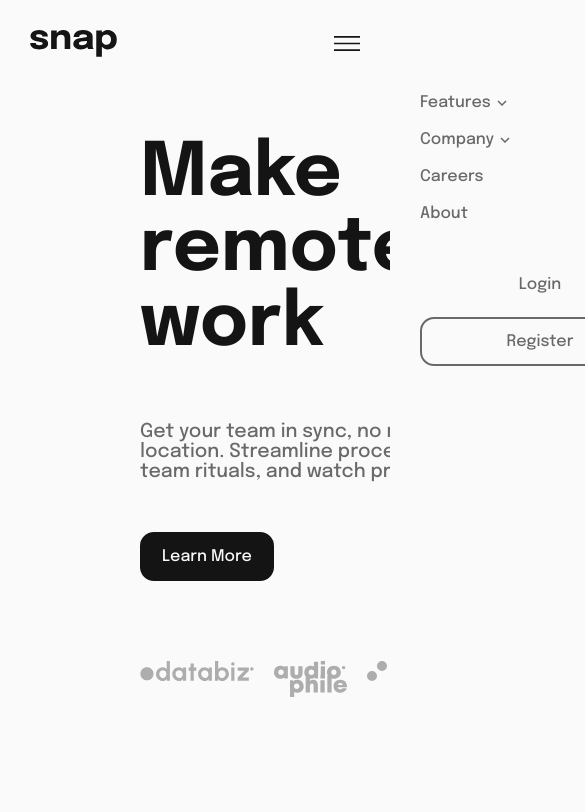
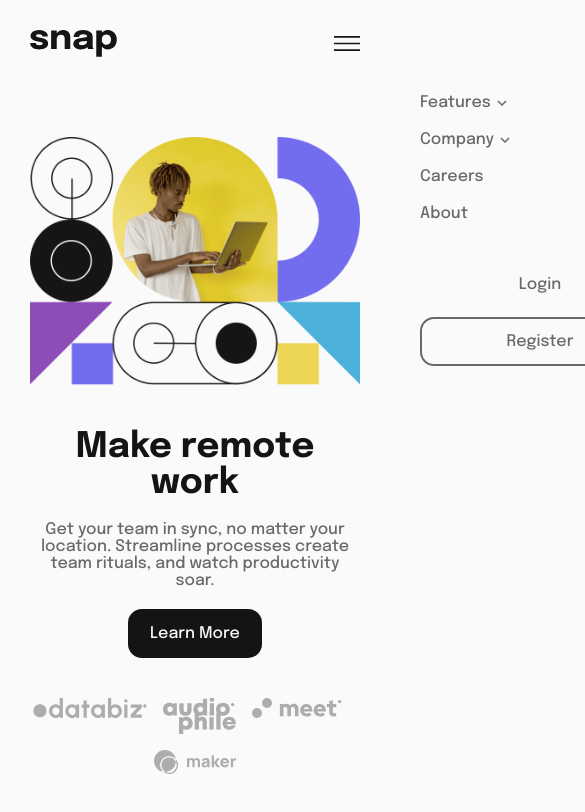
Before and after one commit to tymino/frontendmentor_intro-section-with-dropdown-navigation, a Vue app: page / in a window 390 px wide. Shown: the top 812 px of the page, 585 px wide, since content can reach past the window. Built offline with nearby package versions, Linux system fonts and the light colour scheme.

Commit message:
mobile style

```diff
--- a/src/components/Content.vue
+++ b/src/components/Content.vue
@@ -2,7 +2,7 @@
   <div class="content">
     <my-information />
     <picture class="content__picture">
-      <source srcset="/images/image-hero-desktop.png" media="(min-width: 800px)" />
+      <source srcset="/images/image-hero-desktop.png" media="(min-width: 1000px)" />
       <img class="content__image" src="/images/image-hero-mobile.png" alt="hero" />
     </picture>
   </div>
@@ -19,7 +19,7 @@ export default {
   display: flex;
   justify-items: center;
   align-items: center;
-  margin: 80px 110px;
+  margin: 80px auto;
 
   padding: 0;
 }
@@ -30,4 +30,26 @@ export default {
   max-width: 530px;
   max-height: 706px;
 }
+
+@media (max-width: 1280px) {
+  .content__picture {
+    margin-left: 40px;
+  }
+  .content__image {
+    max-width: 436px;
+    max-height: 581px;
+  }
+}
+@media (max-width: 1000px) {
+  .content {
+    flex-direction: column-reverse;
+  }
+  .content__picture {
+    margin-left: 0px;
+  }
+  .content__image {
+    max-width: 100%;
+    height: auto;
+  }
+}
 </style>
--- a/src/components/Navbar.vue
+++ b/src/components/Navbar.vue
@@ -115,7 +115,7 @@ export default {
   margin-left: 20px;
 }
 
-@media (max-width: 900px) {
+@media (max-width: 1000px) {
   .navbar {
     position: relative;
     justify-content: space-between;
--- a/src/components/UI/MyInformation.vue
+++ b/src/components/UI/MyInformation.vue
@@ -38,7 +38,7 @@ export default {
   display: flex;
   flex-direction: column;
   margin: auto;
-  max-width: 494px;
+  width: 494px;
 }
 .information__title {
   margin-bottom: 60px;
@@ -63,4 +63,56 @@ export default {
 .information__client-item:not(:last-child) {
   margin-right: 20px;
 }
+
+@media (max-width: 1000px) {
+  .information {
+    max-width: 494px;
+    margin-top: 80px;
+  }
+  .information__title {
+    margin-bottom: 30px;
+    font-size: 3.2rem;
+    text-align: center;
+  }
+  .information__describe {
+    margin-bottom: 30px;
+    font-size: 1.2rem;
+    text-align: center;
+  }
+  .information__button {
+    align-self: center;
+    margin-bottom: 40px;
+  }
+  .information__client-list {
+    justify-content: center;
+  }
+}
+@media (max-width: 525px) {
+  .information {
+    width: 100%;
+    margin-top: 40px;
+  }
+  .information__title {
+    margin-bottom: 20px;
+    font-size: 2.2rem;
+    text-align: center;
+  }
+  .information__describe {
+    margin-bottom: 20px;
+    font-size: 1rem;
+    text-align: center;
+  }
+  .information__button {
+    align-self: center;
+    margin-bottom: 40px;
+  }
+  .information__client-list {
+    justify-content: center;
+    flex-wrap: wrap;
+  }
+  .information__client-item:not(:last-child) {
+    margin-right: 16px;
+    margin-bottom: 12px;
+  }
+}
 </style>
```
